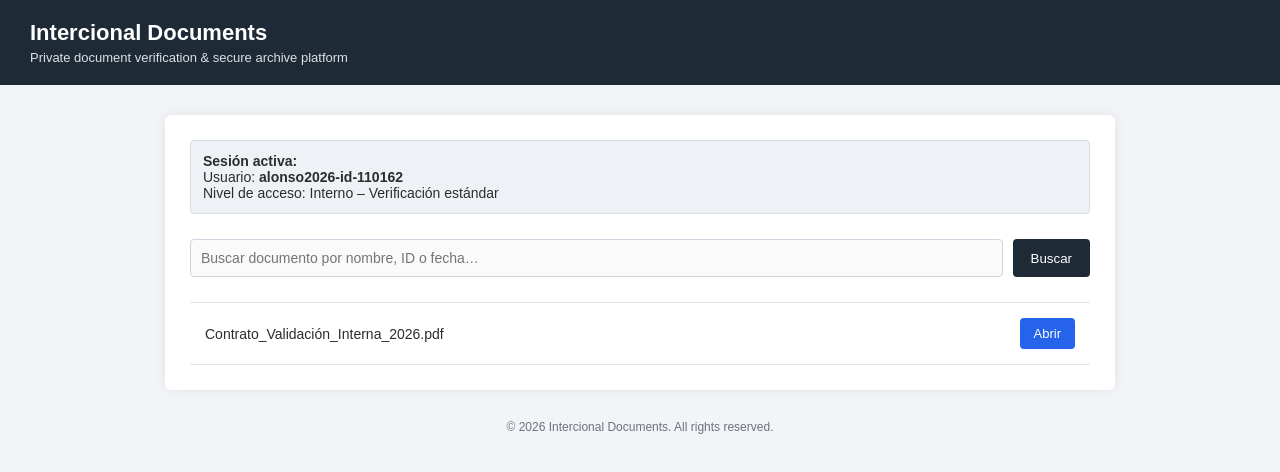
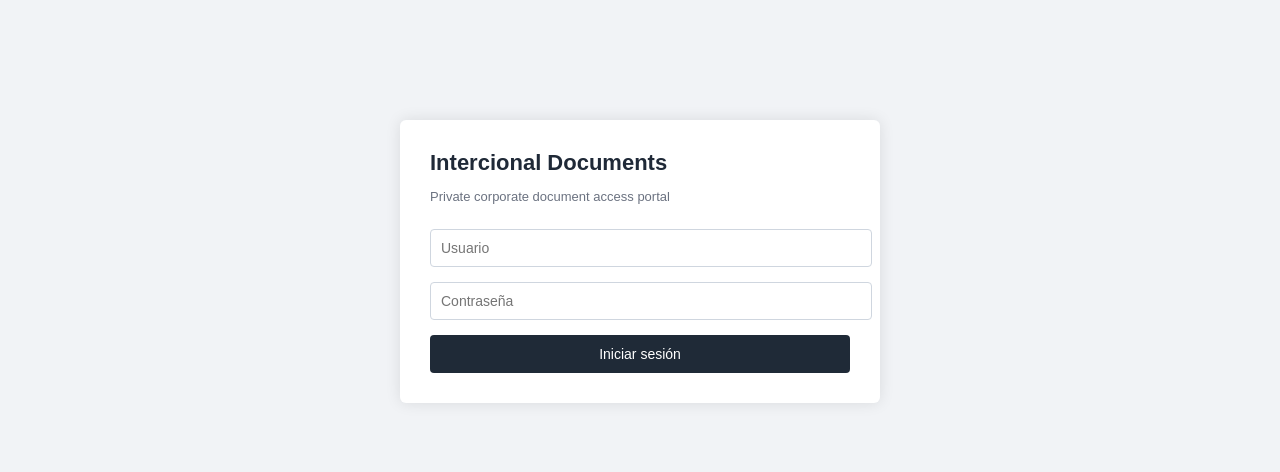
Before and after one commit to socils/document, a plain HTML site: page index.html in a window 1280 px wide. Drawn offline with Linux system fonts and the light colour scheme.

Commit message:
Update HTML structure and styles for login portal

```diff
--- a/index.html
+++ b/index.html
@@ -2,33 +2,78 @@
 <html lang="es">
 <head>
 <meta charset="UTF-8">
-<title>Intercional Documents – Secure Access</title>
+<title>Intercional Documents – Secure Portal</title>
 <meta name="viewport" content="width=device-width, initial-scale=1.0">
 
 <style>
 body {
     margin: 0;
     font-family: Arial, Helvetica, sans-serif;
-    background-color: #f2f4f7;
-    color: #2c2c2c;
+    background: #f1f3f6;
+    color: #1f2937;
 }
 
+/* LOGIN */
+.login-container {
+    max-width: 420px;
+    margin: 120px auto;
+    background: #ffffff;
+    padding: 30px;
+    border-radius: 6px;
+    box-shadow: 0 0 15px rgba(0,0,0,0.1);
+}
+
+.login-container h1 {
+    margin: 0 0 8px;
+    font-size: 22px;
+}
+
+.login-container p {
+    font-size: 13px;
+    color: #6b7280;
+    margin-bottom: 25px;
+}
+
+.login-container input {
+    width: 100%;
+    padding: 10px;
+    margin-bottom: 15px;
+    border: 1px solid #cfd6df;
+    border-radius: 4px;
+    font-size: 14px;
+}
+
+.login-container button {
+    width: 100%;
+    padding: 11px;
+    background: #1f2a37;
+    color: white;
+    border: none;
+    border-radius: 4px;
+    font-size: 14px;
+    cursor: pointer;
+}
+
+.login-container button:hover {
+    background: #16202a;
+}
+
+.login-error {
+    display: none;
+    background: #fef2f2;
+    border: 1px solid #fecaca;
+    padding: 10px;
+    font-size: 13px;
+    color: #991b1b;
+    border-radius: 4px;
+    margin-bottom: 15px;
+}
+
+/* SISTEMA */
 header {
     background: #1f2a37;
     color: #ffffff;
     padding: 20px 30px;
-}
-
-header h1 {
-    margin: 0;
-    font-size: 22px;
-    font-weight: 600;
-}
-
-header p {
-    margin: 4px 0 0;
-    font-size: 13px;
-    opacity: 0.85;
 }
 
 .container {
@@ -49,47 +94,12 @@ header p {
     margin-bottom: 25px;
 }
 
-.search-box {
-    display: flex;
-    gap: 10px;
-    margin-bottom: 25px;
-}
-
-.search-box input {
-    flex: 1;
-    padding: 10px;
-    border: 1px solid #cfd6df;
-    border-radius: 4px;
-    font-size: 14px;
-}
-
-.search-box button {
-    padding: 10px 18px;
-    background: #1f2a37;
-    color: white;
-    border: none;
-    border-radius: 4px;
-    cursor: pointer;
-}
-
-.search-box button:hover {
-    background: #16202a;
-}
-
-.document-list {
-    border-top: 1px solid #e3e7ec;
-}
-
 .document {
-    padding: 15px;
-    border-bottom: 1px solid #e3e7ec;
     display: flex;
     justify-content: space-between;
     align-items: center;
-}
-
-.document span {
-    font-size: 14px;
+    padding: 15px;
+    border-bottom: 1px solid #e5e7eb;
 }
 
 .document button {
@@ -99,11 +109,6 @@ header p {
     padding: 8px 14px;
     border-radius: 4px;
     cursor: pointer;
-    font-size: 13px;
-}
-
-.document button:hover {
-    background: #1d4ed8;
 }
 
 /* LOADING */
@@ -124,20 +129,14 @@ header p {
 }
 
 @keyframes spin {
-    0% { transform: rotate(0deg); }
     100% { transform: rotate(360deg); }
-}
-
-.loading-screen p {
-    font-size: 15px;
-    color: #374151;
 }
 
 /* ERROR */
 .error-screen {
     display: none;
     text-align: center;
-    padding: 50px 20px;
+    padding: 40px 20px;
 }
 
 .error-box {
@@ -147,25 +146,36 @@ header p {
     border-radius: 6px;
 }
 
-.error-box h2 {
-    margin-top: 0;
-    color: #991b1b;
-}
-
 footer {
     text-align: center;
     font-size: 12px;
     color: #6b7280;
-    margin: 25px 0;
+    margin: 30px 0;
 }
 </style>
 </head>
 
 <body>
 
+<!-- LOGIN -->
+<div class="login-container" id="login">
+    <h1>Intercional Documents</h1>
+    <p>Private corporate document access portal</p>
+
+    <div class="login-error" id="loginError">
+        Credenciales inválidas. Verifique el usuario y la contraseña.
+    </div>
+
+    <input type="text" id="user" placeholder="Usuario">
+    <input type="password" id="pass" placeholder="Contraseña">
+    <button onclick="login()">Iniciar sesión</button>
+</div>
+
+<!-- SISTEMA -->
+<div id="system" style="display:none">
+
 <header>
-    <h1>Intercional Documents</h1>
-    <p>Private document verification & secure archive platform</p>
+    <h2>Intercional Documents</h2>
 </header>
 
 <div class="container">
@@ -173,36 +183,28 @@ footer {
     <div class="session">
         <strong>Sesión activa:</strong><br>
         Usuario: <b>alonso2026-id-110162</b><br>
-        Nivel de acceso: Interno – Verificación estándar
+        Acceso: Interno – Verificación estándar
     </div>
 
-    <div class="search-box">
-        <input type="text" placeholder="Buscar documento por nombre, ID o fecha…" disabled>
-        <button disabled>Buscar</button>
-    </div>
-
-    <div class="document-list">
-        <div class="document">
-            <span>Contrato_Validación_Interna_2026.pdf</span>
-            <button onclick="openDocument()">Abrir</button>
-        </div>
+    <div class="document">
+        <span>Contrato_Validación_Interna_2026.pdf</span>
+        <button onclick="openDocument()">Abrir</button>
     </div>
 
     <div class="loading-screen" id="loading">
         <div class="spinner"></div>
-        <p>Verificando documento…<br>Por favor espere, este proceso puede tardar varios minutos.</p>
+        <p>Verificando documento…<br>Este proceso puede tardar varios minutos.</p>
     </div>
 
     <div class="error-screen" id="error">
         <div class="error-box">
             <h2>Error de procesamiento</h2>
             <p>
-                El documento no pudo ser abierto debido a una inconsistencia
-                en la validación interna del archivo.
+                El documento no pudo ser validado correctamente.
             </p>
             <p>
                 Código de error: <b>IDV-502</b><br>
-                Intente nuevamente más tarde o contacte al administrador del sistema.
+                Contacte al administrador del sistema.
             </p>
         </div>
     </div>
@@ -213,16 +215,29 @@ footer {
     © 2026 Intercional Documents. All rights reserved.
 </footer>
 
+</div>
+
 <script>
+function login() {
+    const u = document.getElementById("user").value;
+    const p = document.getElementById("pass").value;
+
+    if (u === "alonso2026-id-110162" && p === "alonso7") {
+        document.getElementById("login").style.display = "none";
+        document.getElementById("system").style.display = "block";
+    } else {
+        document.getElementById("loginError").style.display = "block";
+    }
+}
+
 function openDocument() {
-    document.querySelector('.document-list').style.display = "none";
-    document.getElementById('loading').style.display = "block";
+    document.querySelector(".document").style.display = "none";
+    document.getElementById("loading").style.display = "block";
 
-    // 2 minutos exactos (120000 ms)
     setTimeout(() => {
-        document.getElementById('loading').style.display = "none";
-        document.getElementById('error').style.display = "block";
-    }, 120000);
+        document.getElementById("loading").style.display = "none";
+        document.getElementById("error").style.display = "block";
+    }, 120000); // 2 minutos
 }
 </script>
 
```
